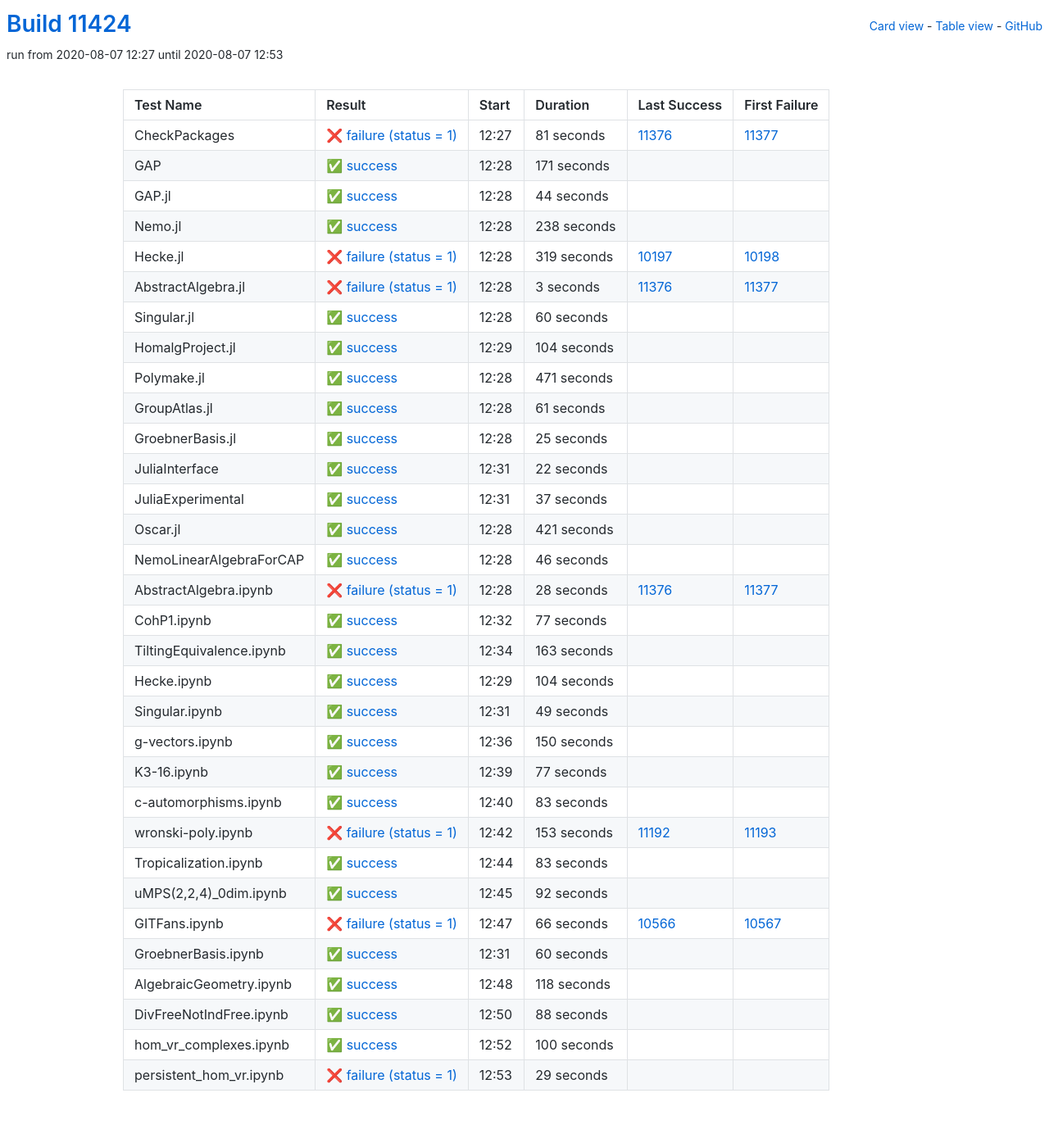
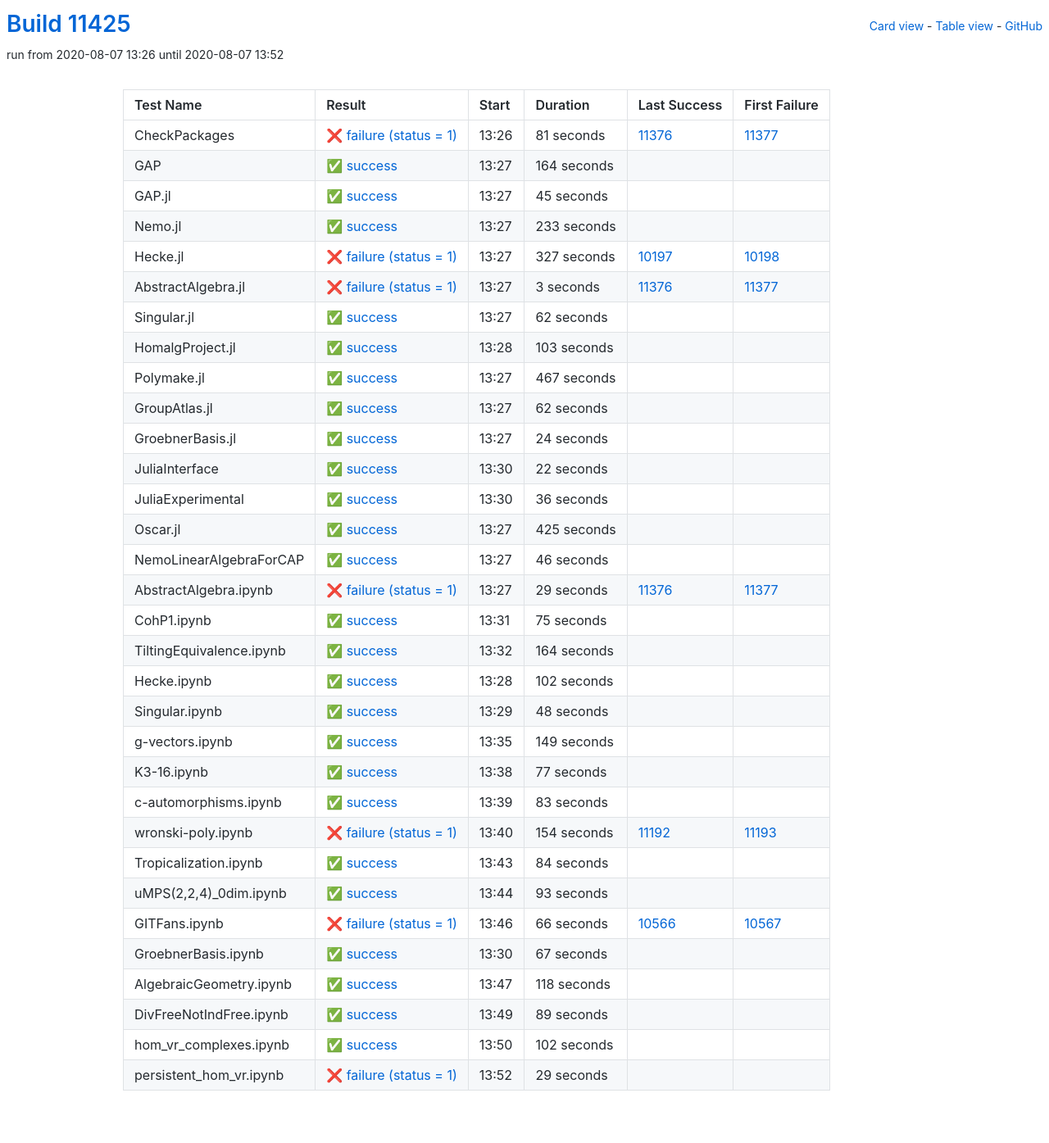
Before and after one commit to oscar-system/oscar-ci-status, a Jekyll site: the page built from table.html, in a window 1280 px wide. Shown: the whole page at 82% size. Built offline with Jekyll 4.4.1, drawn with Linux system fonts in a browser that asks for light colours.

Commit message:
Build #11425

```diff
--- a/_data/ci.yml
+++ b/_data/ci.yml
@@ -1,6 +1,6 @@
 ---
-build: 11424
-build_url: https://oscarci.mathematik.uni-kl.de/job/oscar/11424/
+build: 11425
+build_url: https://oscarci.mathematik.uni-kl.de/job/oscar/11425/
 job: oscar
 organization: oscar-system
 repo: oscar-ci-status
@@ -8,8 +8,8 @@
 tests:
 - name: CheckPackages
   id: checkpackages
-  log: https://oscarci.mathematik.uni-kl.de/job/oscar/11424/artifact/logs/build-11424/CheckPackages.log
-  start: 2020-08-07 12:27
+  log: https://oscarci.mathematik.uni-kl.de/job/oscar/11425/artifact/logs/build-11425/CheckPackages.log
+  start: 2020-08-07 13:26
   success: false
   exitcode: 1
   status: failure
@@ -20,56 +20,56 @@
   first_failure_url: https://oscarci.mathematik.uni-kl.de/job/oscar/11377/
 - name: GAP
   id: gap
-  log: https://oscarci.mathematik.uni-kl.de/job/oscar/11424/artifact/logs/build-11424/GAP.log
-  start: 2020-08-07 12:28
+  log: https://oscarci.mathematik.uni-kl.de/job/oscar/11425/artifact/logs/build-11425/GAP.log
+  start: 2020-08-07 13:27
   success: true
   exitcode: 0
   status: success
-  duration: 171
+  duration: 164
   last_success: false
   last_success_url:
   first_failure: false
   first_failure_url:
 - name: GAP.jl
   id: gap-jl
-  log: https://oscarci.mathematik.uni-kl.de/job/oscar/11424/artifact/logs/build-11424/GAP.jl.log
-  start: 2020-08-07 12:28
+  log: https://oscarci.mathematik.uni-kl.de/job/oscar/11425/artifact/logs/build-11425/GAP.jl.log
+  start: 2020-08-07 13:27
   success: true
   exitcode: 0
   status: success
-  duration: 44
+  duration: 45
   last_success: false
   last_success_url:
   first_failure: false
   first_failure_url:
 - name: Nemo.jl
   id: nemo-jl
-  log: https://oscarci.mathematik.uni-kl.de/job/oscar/11424/artifact/logs/build-11424/Nemo.jl.log
-  start: 2020-08-07 12:28
+  log: https://oscarci.mathematik.uni-kl.de/job/oscar/11425/artifact/logs/build-11425/Nemo.jl.log
+  start: 2020-08-07 13:27
   success: true
   exitcode: 0
   status: success
-  duration: 238
+  duration: 233
   last_success: false
   last_success_url:
   first_failure: false
   first_failure_url:
 - name: Hecke.jl
   id: hecke-jl
-  log: https://oscarci.mathematik.uni-kl.de/job/oscar/11424/artifact/logs/build-11424/Hecke.jl.log
-  start: 2020-08-07 12:28
+  log: https://oscarci.mathematik.uni-kl.de/job/oscar/11425/artifact/logs/build-11425/Hecke.jl.log
+  start: 2020-08-07 13:27
   success: false
   exitcode: 1
   status: failure
-  duration: 319
+  duration: 327
   last_success: 10197
   last_success_url: https://oscarci.mathematik.uni-kl.de/job/oscar/10197/
   first_failure: 10198
   first_failure_url: https://oscarci.mathematik.uni-kl.de/job/oscar/10198/
 - name: AbstractAlgebra.jl
   id: abstractalgebra-jl
-  log: https://oscarci.mathematik.uni-kl.de/job/oscar/11424/artifact/logs/build-11424/AbstractAlgebra.jl.log
-  start: 2020-08-07 12:28
+  log: https://oscarci.mathematik.uni-kl.de/job/oscar/11425/artifact/logs/build-11425/AbstractAlgebra.jl.log
+  start: 2020-08-07 13:27
   success: false
   exitcode: 1
   status: failure
@@ -80,68 +80,68 @@
   first_failure_url: https://oscarci.mathematik.uni-kl.de/job/oscar/11377/
 - name: Singular.jl
   id: singular-jl
-  log: https://oscarci.mathematik.uni-kl.de/job/oscar/11424/artifact/logs/build-11424/Singular.jl.log
-  start: 2020-08-07 12:28
+  log: https://oscarci.mathematik.uni-kl.de/job/oscar/11425/artifact/logs/build-11425/Singular.jl.log
+  start: 2020-08-07 13:27
   success: true
   exitcode: 0
   status: success
-  duration: 60
+  duration: 62
   last_success: false
   last_success_url:
   first_failure: false
   first_failure_url:
 - name: HomalgProject.jl
   id: homalgproject-jl
-  log: https://oscarci.mathematik.uni-kl.de/job/oscar/11424/artifact/logs/build-11424/HomalgProject.jl.log
-  start: 2020-08-07 12:29
+  log: https://oscarci.mathematik.uni-kl.de/job/oscar/11425/artifact/logs/build-11425/HomalgProject.jl.log
+  start: 2020-08-07 13:28
   success: true
   exitcode: 0
   status: success
-  duration: 104
+  duration: 103
   last_success: false
   last_success_url:
   first_failure: false
   first_failure_url:
 - name: Polymake.jl
   id: polymake-jl
-  log: https://oscarci.mathematik.uni-kl.de/job/oscar/11424/artifact/logs/build-11424/Polymake.jl.log
-  start: 2020-08-07 12:28
+  log: https://oscarci.mathematik.uni-kl.de/job/oscar/11425/artifact/logs/build-11425/Polymake.jl.log
+  start: 2020-08-07 13:27
   success: true
   exitcode: 0
   status: success
-  duration: 471
+  duration: 467
   last_success: false
   last_success_url:
   first_failure: false
   first_failure_url:
 - name: GroupAtlas.jl
   id: groupatlas-jl
-  log: https://oscarci.mathematik.uni-kl.de/job/oscar/11424/artifact/logs/build-11424/GroupAtlas.jl.log
-  start: 2020-08-07 12:28
+  log: https://oscarci.mathematik.uni-kl.de/job/oscar/11425/artifact/logs/build-11425/GroupAtlas.jl.log
+  start: 2020-08-07 13:27
   success: true
   exitcode: 0
   status: success
-  duration: 61
+  duration: 62
   last_success: false
   last_success_url:
   first_failure: false
   first_failure_url:
 - name: GroebnerBasis.jl
   id: groebnerbasis-jl
-  log: https://oscarci.mathematik.uni-kl.de/job/oscar/11424/artifact/logs/build-11424/GroebnerBasis.jl.log
-  start: 2020-08-07 12:28
+  log: https://oscarci.mathematik.uni-kl.de/job/oscar/11425/artifact/logs/build-11425/GroebnerBasis.jl.log
+  start: 2020-08-07 13:27
   success: true
   exitcode: 0
   status: success
-  duration: 25
+  duration: 24
   last_success: false
   last_success_url:
   first_failure: false
   first_failure_url:
 - name: JuliaInterface
   id: juliainterface
-  log: https://oscarci.mathematik.uni-kl.de/job/oscar/11424/artifact/logs/build-11424/JuliaInterface.log
-  start: 2020-08-07 12:31
+  log: https://oscarci.mathematik.uni-kl.de/job/oscar/11425/artifact/logs/build-11425/JuliaInterface.log
+  start: 2020-08-07 13:30
   success: true
   exitcode: 0
   status: success
@@ -152,32 +152,32 @@
   first_failure_url:
 - name: JuliaExperimental
   id: juliaexperimental
-  log: https://oscarci.mathematik.uni-kl.de/job/oscar/11424/artifact/logs/build-11424/JuliaExperimental.log
-  start: 2020-08-07 12:31
+  log: https://oscarci.mathematik.uni-kl.de/job/oscar/11425/artifact/logs/build-11425/JuliaExperimental.log
+  start: 2020-08-07 13:30
   success: true
   exitcode: 0
   status: success
-  duration: 37
+  duration: 36
   last_success: false
   last_success_url:
   first_failure: false
   first_failure_url:
 - name: Oscar.jl
   id: oscar-jl
-  log: https://oscarci.mathematik.uni-kl.de/job/oscar/11424/artifact/logs/build-11424/Oscar.jl.log
-  start: 2020-08-07 12:28
+  log: https://oscarci.mathematik.uni-kl.de/job/oscar/11425/artifact/logs/build-11425/Oscar.jl.log
+  start: 2020-08-07 13:27
   success: true
   exitcode: 0
   status: success
-  duration: 421
+  duration: 425
   last_success: false
   last_success_url:
   first_failure: false
   first_failure_url:
 - name: NemoLinearAlgebraForCAP
   id: nemolinearalgebraforcap
-  log: https://oscarci.mathematik.uni-kl.de/job/oscar/11424/artifact/logs/build-11424/NemoLinearAlgebraForCAP.log
-  start: 2020-08-07 12:28
+  log: https://oscarci.mathematik.uni-kl.de/job/oscar/11425/artifact/logs/build-11425/NemoLinearAlgebraForCAP.log
+  start: 2020-08-07 13:27
   success: true
   exitcode: 0
   status: success
@@ -188,80 +188,80 @@
   first_failure_url:
 - name: AbstractAlgebra.ipynb
   id: abstractalgebra-ipynb
-  log: https://oscarci.mathematik.uni-kl.de/job/oscar/11424/artifact/logs/build-11424/AbstractAlgebra.ipynb.log
-  start: 2020-08-07 12:28
+  log: https://oscarci.mathematik.uni-kl.de/job/oscar/11425/artifact/logs/build-11425/AbstractAlgebra.ipynb.log
+  start: 2020-08-07 13:27
   success: false
   exitcode: 1
   status: failure
-  duration: 28
+  duration: 29
   last_success: 11376
   last_success_url: https://oscarci.mathematik.uni-kl.de/job/oscar/11376/
   first_failure: 11377
   first_failure_url: https://oscarci.mathematik.uni-kl.de/job/oscar/11377/
 - name: CohP1.ipynb
   id: cohp1-ipynb
-  log: https://oscarci.mathematik.uni-kl.de/job/oscar/11424/artifact/logs/build-11424/CohP1.ipynb.log
-  start: 2020-08-07 12:32
+  log: https://oscarci.mathematik.uni-kl.de/job/oscar/11425/artifact/logs/build-11425/CohP1.ipynb.log
+  start: 2020-08-07 13:31
   success: true
   exitcode: 0
   status: success
-  duration: 77
+  duration: 75
   last_success: false
   last_success_url:
   first_failure: false
   first_failure_url:
 - name: TiltingEquivalence.ipynb
   id: tiltingequivalence-ipynb
-  log: https://oscarci.mathematik.uni-kl.de/job/oscar/11424/artifact/logs/build-11424/TiltingEquivalence.ipynb.log
-  start: 2020-08-07 12:34
+  log: https://oscarci.mathematik.uni-kl.de/job/oscar/11425/artifact/logs/build-11425/TiltingEquivalence.ipynb.log
+  start: 2020-08-07 13:32
   success: true
   exitcode: 0
   status: success
-  duration: 163
+  duration: 164
   last_success: false
   last_success_url:
   first_failure: false
   first_failure_url:
 - name: Hecke.ipynb
   id: hecke-ipynb
-  log: https://oscarci.mathematik.uni-kl.de/job/oscar/11424/artifact/logs/build-11424/Hecke.ipynb.log
-  start: 2020-08-07 12:29
+  log: https://oscarci.mathematik.uni-kl.de/job/oscar/11425/artifact/logs/build-11425/Hecke.ipynb.log
+  start: 2020-08-07 13:28
   success: true
   exitcode: 0
   status: success
-  duration: 104
+  duration: 102
   last_success: false
   last_success_url:
   first_failure: false
   first_failure_url:
 - name: Singular.ipynb
   id: singular-ipynb
-  log: https://oscarci.mathematik.uni-kl.de/job/oscar/11424/artifact/logs/build-11424/Singular.ipynb.log
-  start: 2020-08-07 12:31
+  log: https://oscarci.mathematik.uni-kl.de/job/oscar/11425/artifact/logs/build-11425/Singular.ipynb.log
+  start: 2020-08-07 13:29
   success: true
   exitcode: 0
   status: success
-  duration: 49
+  duration: 48
   last_success: false
   last_success_url:
   first_failure: false
   first_failure_url:
 - name: g-vectors.ipynb
   id: g-vectors-ipynb
-  log: https://oscarci.mathematik.uni-kl.de/job/oscar/11424/artifact/logs/build-11424/g-vectors.ipynb.log
-  start: 2020-08-07 12:36
+  log: https://oscarci.mathematik.uni-kl.de/job/oscar/11425/artifact/logs/build-11425/g-vectors.ipynb.log
+  start: 2020-08-07 13:35
   success: true
   exitcode: 0
   status: success
-  duration: 150
+  duration: 149
   last_success: false
   last_success_url:
   first_failure: false
   first_failure_url:
 - name: K3-16.ipynb
   id: k3-16-ipynb
-  log: https://oscarci.mathematik.uni-kl.de/job/oscar/11424/artifact/logs/build-11424/K3-16.ipynb.log
-  start: 2020-08-07 12:39
+  log: https://oscarci.mathematik.uni-kl.de/job/oscar/11425/artifact/logs/build-11425/K3-16.ipynb.log
+  start: 2020-08-07 13:38
   success: true
   exitcode: 0
   status: success
@@ -272,8 +272,8 @@
   first_failure_url:
 - name: c-automorphisms.ipynb
   id: c-automorphisms-ipynb
-  log: https://oscarci.mathematik.uni-kl.de/job/oscar/11424/artifact/logs/build-11424/c-automorphisms.ipynb.log
-  start: 2020-08-07 12:40
+  log: https://oscarci.mathematik.uni-kl.de/job/oscar/11425/artifact/logs/build-11425/c-automorphisms.ipynb.log
+  start: 2020-08-07 13:39
   success: true
   exitcode: 0
   status: success
@@ -284,44 +284,44 @@
   first_failure_url:
 - name: wronski-poly.ipynb
   id: wronski-poly-ipynb
-  log: https://oscarci.mathematik.uni-kl.de/job/oscar/11424/artifact/logs/build-11424/wronski-poly.ipynb.log
-  start: 2020-08-07 12:42
+  log: https://oscarci.mathematik.uni-kl.de/job/oscar/11425/artifact/logs/build-11425/wronski-poly.ipynb.log
+  start: 2020-08-07 13:40
   success: false
   exitcode: 1
   status: failure
-  duration: 153
+  duration: 154
   last_success: 11192
   last_success_url: https://oscarci.mathematik.uni-kl.de/job/oscar/11192/
   first_failure: 11193
   first_failure_url: https://oscarci.mathematik.uni-kl.de/job/oscar/11193/
 - name: Tropicalization.ipynb
   id: tropicalization-ipynb
-  log: https://oscarci.mathematik.uni-kl.de/job/oscar/11424/artifact/logs/build-11424/Tropicalization.ipynb.log
-  start: 2020-08-07 12:44
+  log: https://oscarci.mathematik.uni-kl.de/job/oscar/11425/artifact/logs/build-11425/Tropicalization.ipynb.log
+  start: 2020-08-07 13:43
   success: true
   exitcode: 0
   status: success
-  duration: 83
+  duration: 84
   last_success: false
   last_success_url:
   first_failure: false
   first_failure_url:
 - name: uMPS(2,2,4)_0dim.ipynb
   id: umps-2-2-4-0dim-ipynb
-  log: https://oscarci.mathematik.uni-kl.de/job/oscar/11424/artifact/logs/build-11424/uMPS-2-2-4-_0dim.ipynb.log
-  start: 2020-08-07 12:45
+  log: https://oscarci.mathematik.uni-kl.de/job/oscar/11425/artifact/logs/build-11425/uMPS-2-2-4-_0dim.ipynb.log
+  start: 2020-08-07 13:44
   success: true
   exitcode: 0
   status: success
-  duration: 92
+  duration: 93
   last_success: false
   last_success_url:
   first_failure: false
   first_failure_url:
 - name: GITFans.ipynb
   id: gitfans-ipynb
-  log: https://oscarci.mathematik.uni-kl.de/job/oscar/11424/artifact/logs/build-11424/GITFans.ipynb.log
-  start: 2020-08-07 12:47
+  log: https://oscarci.mathematik.uni-kl.de/job/oscar/11425/artifact/logs/build-11425/GITFans.ipynb.log
+  start: 2020-08-07 13:46
   success: false
   exitcode: 1
   status: failure
@@ -332,20 +332,20 @@
   first_failure_url: https://oscarci.mathematik.uni-kl.de/job/oscar/10567/
 - name: GroebnerBasis.ipynb
   id: groebnerbasis-ipynb
-  log: https://oscarci.mathematik.uni-kl.de/job/oscar/11424/artifact/logs/build-11424/GroebnerBasis.ipynb.log
-  start: 2020-08-07 12:31
+  log: https://oscarci.mathematik.uni-kl.de/job/oscar/11425/artifact/logs/build-11425/GroebnerBasis.ipynb.log
+  start: 2020-08-07 13:30
   success: true
   exitcode: 0
   status: success
-  duration: 60
+  duration: 67
   last_success: false
   last_success_url:
   first_failure: false
   first_failure_url:
 - name: AlgebraicGeometry.ipynb
   id: algebraicgeometry-ipynb
-  log: https://oscarci.mathematik.uni-kl.de/job/oscar/11424/artifact/logs/build-11424/AlgebraicGeometry.ipynb.log
-  start: 2020-08-07 12:48
+  log: https://oscarci.mathematik.uni-kl.de/job/oscar/11425/artifact/logs/build-11425/AlgebraicGeometry.ipynb.log
+  start: 2020-08-07 13:47
   success: true
   exitcode: 0
   status: success
@@ -356,32 +356,32 @@
   first_failure_url:
 - name: DivFreeNotIndFree.ipynb
   id: divfreenotindfree-ipynb
-  log: https://oscarci.mathematik.uni-kl.de/job/oscar/11424/artifact/logs/build-11424/DivFreeNotIndFree.ipynb.log
-  start: 2020-08-07 12:50
+  log: https://oscarci.mathematik.uni-kl.de/job/oscar/11425/artifact/logs/build-11425/DivFreeNotIndFree.ipynb.log
+  start: 2020-08-07 13:49
   success: true
   exitcode: 0
   status: success
-  duration: 88
+  duration: 89
   last_success: false
   last_success_url:
   first_failure: false
   first_failure_url:
 - name: hom_vr_complexes.ipynb
   id: hom-vr-complexes-ipynb
-  log: https://oscarci.mathematik.uni-kl.de/job/oscar/11424/artifact/logs/build-11424/hom_vr_complexes.ipynb.log
-  start: 2020-08-07 12:52
+  log: https://oscarci.mathematik.uni-kl.de/job/oscar/11425/artifact/logs/build-11425/hom_vr_complexes.ipynb.log
+  start: 2020-08-07 13:50
   success: true
   exitcode: 0
   status: success
-  duration: 100
+  duration: 102
   last_success: false
   last_success_url:
   first_failure: false
   first_failure_url:
 - name: persistent_hom_vr.ipynb
   id: persistent-hom-vr-ipynb
-  log: https://oscarci.mathematik.uni-kl.de/job/oscar/11424/artifact/logs/build-11424/persistent_hom_vr.ipynb.log
-  start: 2020-08-07 12:53
+  log: https://oscarci.mathematik.uni-kl.de/job/oscar/11425/artifact/logs/build-11425/persistent_hom_vr.ipynb.log
+  start: 2020-08-07 13:52
   success: false
   exitcode: 1
   status: failure
```
Also changed, not shown: README.md.
